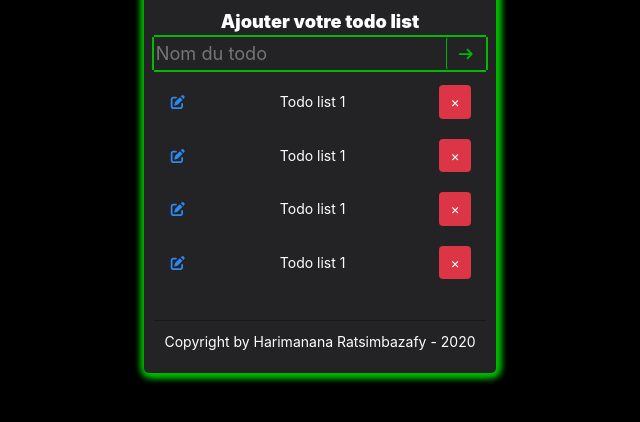
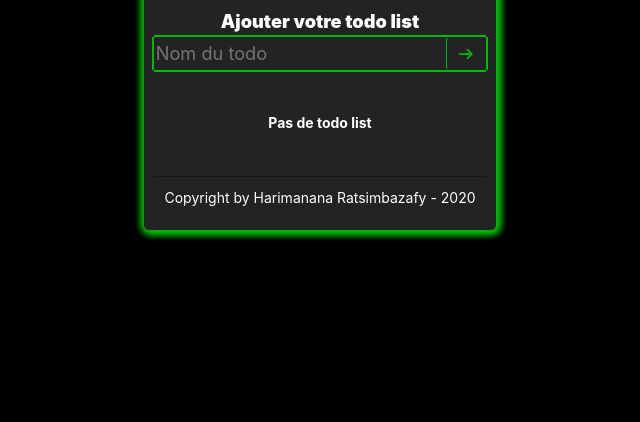
Before and after one commit to crystel1996/todolist-jquery, a plain HTML site: page src/index.html in a window 1280 px wide. Shown: the part 198-620 px from the top of the page, without its empty margins (320-960 px from the left). Drawn offline with nearby package versions, Linux system fonts and the light colour scheme; files that its build step writes are made by us from their sources.

Commit message:
Pas de todo list HTML

```diff
--- a/src/index.html
+++ b/src/index.html
@@ -30,7 +30,9 @@
                     </div>
                 </div>
                 <div class="todo-body">
-                    <ul>
+                    <div class="text-center font-weight-bold text-white mt-5 mb-5">Pas de todo list</div>
+
+                    <!--ul>
                         <li>
                             <span class="primary hand">
                                 <i class="fas fa-edit"></i>
@@ -38,28 +40,7 @@
                             <p>Todo list 1</p>
                             <button class="btn btn-danger">&times;</button>
                         </li>
-                        <li>
-                            <span class="primary hand">
-                                <i class="fas fa-edit"></i>
-                            </span>
-                            <p>Todo list 1</p>
-                            <button class="btn btn-danger">&times;</button>
-                        </li>
-                        <li>
-                            <span class="primary hand">
-                                <i class="fas fa-edit"></i>
-                            </span>
-                            <p>Todo list 1</p>
-                            <button class="btn btn-danger">&times;</button>
-                        </li>
-                        <li>
-                            <span class="primary hand">
-                                <i class="fas fa-edit"></i>
-                            </span>
-                            <p>Todo list 1</p>
-                            <button class="btn btn-danger">&times;</button>
-                        </li>
-                    </ul>
+                    </ul-->
                 </div>
                 <div class="todo-footer">
                     <p>Copyright by Harimanana Ratsimbazafy - 2020</p>
```
